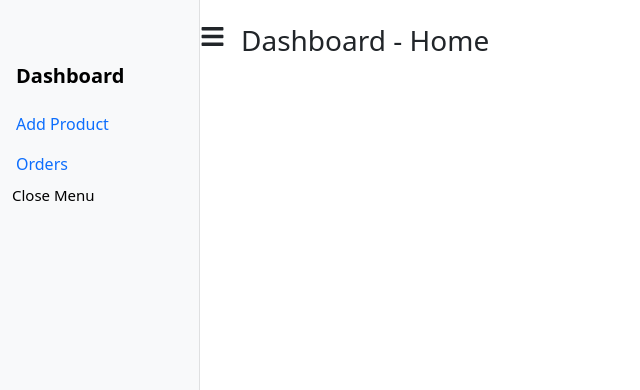
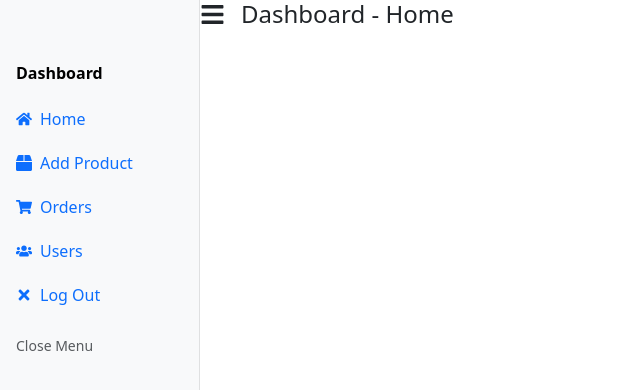
Before and after one commit to ZwolfConsultancyService/shubhammusicalFrontenndDashboard-, a React (Vite) app: page / in a window 1280 px wide. Shown: the top 390 px of the page, without its empty margins (0-640 px from the left). Built offline with nearby package versions, Linux system fonts and the light colour scheme.

Commit message:
User api

```diff
--- a/src/App.jsx
+++ b/src/App.jsx
@@ -36,6 +36,7 @@ import Dashbord from "./dasboard/Dashbord";
 import AddProductForm from "./dasboard/AddProductForm";
 import Orders from "./dasboard/Orders";
 import DashbordProduct from "./dasboard/DashbordProduct";
+import User from "./dasboard/User";
 
 function App() {
   return (
@@ -45,6 +46,7 @@ function App() {
           {/* Nested Routes */}
           <Route path="products" element={<DashbordProduct />} />
           <Route path="orders" element={<Orders />} />
+          <Route path="/users" element={<User />} />
           {/* <Route path="addproduct" element={<AddProductForm />} />  */}
         </Route>
       </Routes>
--- a/src/dasboard/Dashbord.jsx
+++ b/src/dasboard/Dashbord.jsx
@@ -1,4 +1,4 @@
-import React, { useState } from "react";
+import React, { useState, useEffect } from "react";
 import { Container, Row, Col } from "react-bootstrap";
 import { Outlet, useLocation } from "react-router-dom";
 import Sidebar from "./Sidebar";
@@ -8,31 +8,91 @@ import "./Dashbord.css";
 const Dashbord = () => {
   const location = useLocation();
   const [isSidebarOpen, setIsSidebarOpen] = useState(true);
+  const [isMobile, setIsMobile] = useState(false);
+
+  // Check if screen is mobile
+  useEffect(() => {
+    const checkScreenSize = () => {
+      const mobile = window.innerWidth < 768;
+      setIsMobile(mobile);
+      // Auto-close sidebar on mobile
+      if (mobile) {
+        setIsSidebarOpen(false);
+      } else {
+        setIsSidebarOpen(true);
+      }
+    };
+
+    checkScreenSize();
+    window.addEventListener('resize', checkScreenSize);
+    return () => window.removeEventListener('resize', checkScreenSize);
+  }, []);
+
+  // Get page title
+  const getPageTitle = () => {
+    const path = location.pathname.replace("/", "");
+    return path.charAt(0).toUpperCase() + path.slice(1) || "Home";
+  };
 
   return (
-    <Container fluid>
-      <Row>
-        <Col xs={isSidebarOpen ? 2 : 1} id="sidebar-wrapper">
-          <Sidebar isSidebarOpen={isSidebarOpen} setIsSidebarOpen={setIsSidebarOpen} />
+    <Container fluid className="p-0">
+      <Row className="g-0">
+        {/* Sidebar */}
+        <Col
+          xs={isSidebarOpen ? 12 : 0}
+          md={isSidebarOpen ? 3 : 1}
+          lg={isSidebarOpen ? 2 : 1}
+          id="sidebar-wrapper"
+          className={`${isMobile && isSidebarOpen ? 'position-fixed' : ''}`}
+          style={{
+            zIndex: isMobile ? 1050 : 'auto',
+            height: isMobile ? '100vh' : 'auto'
+          }}
+        >
+          <Sidebar
+            isSidebarOpen={isSidebarOpen}
+            setIsSidebarOpen={setIsSidebarOpen}
+            isMobile={isMobile}
+          />
         </Col>
 
-        <Col xs={isSidebarOpen ? 10 : 11} id="page-content-wrapper">
-          <div className="align-items-center my-3">
-          <div className="dashboard-heading d-flex mt-4 ">
-            <FaBars
-              size={25}
-              className="me-3 cursor-pointer dashboard-page-icon"
-              onClick={() => setIsSidebarOpen(!isSidebarOpen)}
-              style={{ cursor: "pointer" }}
+        {/* Main Content */}
+        <Col
+          xs={12}
+          md={isSidebarOpen ? 9 : 11}
+          lg={isSidebarOpen ? 10 : 11}
+          id="page-content-wrapper"
+          className={`${isMobile && isSidebarOpen ? 'position-relative' : ''}`}
+        >
+          {/* Mobile Overlay */}
+          {isMobile && isSidebarOpen && (
+            <div
+              className="position-fixed w-100 h-100 bg-dark opacity-50"
+              style={{ zIndex: 1040 }}
+              onClick={() => setIsSidebarOpen(false)}
             />
+          )}
 
-           <h3 className="">Dashboard - {location.pathname.replace("/", "") || "Home"}</h3>
-
-           </div>
+          {/* Header */}
+          <div className="px-3 py-2 px-md-4 py-md-3">
+            <div className="dashboard-heading d-flex align-items-center">
+              <FaBars
+                size={isMobile ? 20 : 25}
+                className="me-2 me-md-3 cursor-pointer dashboard-page-icon"
+                onClick={() => setIsSidebarOpen(!isSidebarOpen)}
+                style={{ cursor: "pointer" }}
+              />
+              <h3 className="mb-0 fs-4 fs-md-3">
+                <span className="d-none d-md-inline">Dashboard - </span>
+                {getPageTitle()}
+              </h3>
+            </div>
           </div>
 
-          {/* Renders the selected route component */}
-          <Outlet />
+          {/* Page Content */}
+          <div className="px-2 px-md-3">
+            <Outlet />
+          </div>
         </Col>
       </Row>
     </Container>
--- a/src/dasboard/Sidebar.jsx
+++ b/src/dasboard/Sidebar.jsx
@@ -1,72 +1,120 @@
 import React from "react";
 import { Nav } from "react-bootstrap";
 import { Link, useLocation } from "react-router-dom";
-import {  FaTimes } from "react-icons/fa";
+import { FaTimes, FaHome, FaBox, FaShoppingCart, FaUsers } from "react-icons/fa";
 import "./Sidebar.css";
 
-const Sidebar = ({ isSidebarOpen, setIsSidebarOpen }) => {
+const Sidebar = ({ isSidebarOpen, setIsSidebarOpen, isMobile }) => {
   const location = useLocation();
 
-  // Function to close sidebar and navigate
+  // Function to close sidebar and navigate (especially for mobile)
   const handleNavigation = () => {
-    setIsSidebarOpen(false); // Close sidebar after clicking a menu item
+    if (isMobile) {
+      setIsSidebarOpen(false);
+    }
   };
 
   return (
-    <div className={`sidebar bg-light ${isSidebarOpen ? "open" : "closed"}`}>
+    <div className={`sidebar bg-light ${isSidebarOpen ? "open" : "closed"} ${isMobile ? 'mobile-sidebar' : ''}`}>
+      {/* Header */}
       <div className="sidebar-header d-flex justify-content-between align-items-center p-3">
-        <h5 className="fw-bold m-0 ">Dashboard</h5>
-
+        <h5 className="fw-bold m-0 fs-6 fs-md-5">
+          {isSidebarOpen ? "Dashboard" : ""}
+        </h5>
+        {isMobile && (
+          <FaTimes
+            className="text-dark cursor-pointer"
+            onClick={() => setIsSidebarOpen(false)}
+            style={{ cursor: "pointer" }}
+          />
+        )}
       </div>
 
-      <Nav className="flex-column vh-100">
-        <Nav.Item>
-          {/* <Link
-            to="/home"
-            className={`nav-link  ${location.pathname === "/home" ? "active" : ""}`}
+      {/* Navigation */}
+      <Nav className="flex-column">
+        {/* Home */}
+        <Nav.Item className="mb-1">
+          <Link
+            to="/"
+            className={`nav-link d-flex align-items-center py-2 px-3 ${
+              location.pathname === "/home" ? "active" : ""
+            }`}
             onClick={handleNavigation}
           >
-            Home
-          </Link> */}
-        </Nav.Item>
-
-        <Nav.Item>
-          <Link
-            to="/products"
-            className={`nav-link ${location.pathname === "/products" ? "active" : ""}`}
-            onClick={handleNavigation}
-          >
-            Add Product
+            <FaHome className="me-2" />
+            {isSidebarOpen && <span>Home</span>}
           </Link>
         </Nav.Item>
 
-        <Nav.Item>
+        {/* Products */}
+        <Nav.Item className="mb-1">
           <Link
-            to="/orders"
-            className={`nav-link ${location.pathname === "/orders" ? "active" : ""}`}
+            to="/products"
+            className={`nav-link d-flex align-items-center py-2 px-3 ${
+              location.pathname === "/products" ? "active" : ""
+            }`}
             onClick={handleNavigation}
           >
-            Orders
+            <FaBox className="me-2" />
+            {isSidebarOpen && <span>Add Product</span>}
           </Link>
         </Nav.Item>
 
-        <Nav.Item>
-          {/* <Link
-            to="/logout"
-            className={`nav-link ${location.pathname === "/logout" ? "active" : ""}`}
+        {/* Orders */}
+        <Nav.Item className="mb-1">
+          <Link
+            to="/orders"
+            className={`nav-link d-flex align-items-center py-2 px-3 ${
+              location.pathname === "/orders" ? "active" : ""
+            }`}
             onClick={handleNavigation}
           >
-            Log Out
-          </Link> */}
+            <FaShoppingCart className="me-2" />
+            {isSidebarOpen && <span>Orders</span>}
+          </Link>
         </Nav.Item>
 
-        <div>   <p
-          className="sidebar-toggle-icon"
-          onClick={() => setIsSidebarOpen(!isSidebarOpen)}
-          style={{ cursor: "pointer", fontSize: "15px", paddingLeft:"12px" }}
-        > Close Menu</p></div>
+        {/* Users */}
+        <Nav.Item className="mb-1">
+          <Link
+            to="/users"
+            className={`nav-link d-flex align-items-center py-2 px-3 ${
+              location.pathname === "/users" ? "active" : ""
+            }`}
+            onClick={handleNavigation}
+          >
+            <FaUsers className="me-2" />
+            {isSidebarOpen && <span>Users</span>}
+          </Link>
+        </Nav.Item>
 
+        {/* Logout */}
+        <Nav.Item className="mb-1">
+          <Link
+            to="/logout"
+            className={`nav-link d-flex align-items-center py-2 px-3 ${
+              location.pathname === "/logout" ? "active" : ""
+            }`}
+            onClick={handleNavigation}
+          >
+            <FaTimes className="me-2" />
+            {isSidebarOpen && <span>Log Out</span>}
+          </Link>
+        </Nav.Item>
       </Nav>
+
+      {/* Close Menu Button (Desktop only) */}
+      {!isMobile && (
+        <div className="mt-auto p-3">
+          <p
+            className="sidebar-toggle-icon mb-0 small text-muted"
+            onClick={() => setIsSidebarOpen(!isSidebarOpen)}
+            style={{ cursor: "pointer" }}
+          >
+            {isSidebarOpen ? "Close Menu" : ""}
+          </p>
+        </div>
+      )}
     </div>
   );
 };
--- /dev/null
+++ b/src/dasboard/User.jsx
@@ -0,0 +1,173 @@
+import React, { useState, useEffect } from 'react';
+import { Button, Alert, Spinner } from 'react-bootstrap';
+import "bootstrap/dist/css/bootstrap.min.css";
+
+const User = () => {
+  const [users, setUsers] = useState([]);
+  const [loading, setLoading] = useState(true);
+  const [error, setError] = useState('');
+
+  // Function to fetch users from API
+  const fetchUsers = async () => {
+    setLoading(true);
+    setError('');
+
+    try {
+      const response = await fetch('https://shubhammusicalplacebackend.onrender.com/api/auth/users', {
+        method: 'GET',
+        headers: {
+          'Content-Type': 'application/json',
+          // Add authorization header if needed
+          // 'Authorization': `Bearer ${localStorage.getItem('token')}`
+        },
+      });
+
+      if (!response.ok) {
+        throw new Error(`HTTP error! status: ${response.status}`);
+      }
+
+      const data = await response.json();
+
+      // Handle different response structures
+      if (Array.isArray(data)) {
+        setUsers(data);
+      } else if (data.users && Array.isArray(data.users)) {
+        setUsers(data.users);
+      } else if (data.data && Array.isArray(data.data)) {
+        setUsers(data.data);
+      } else {
+        // If single user object
+        setUsers([data]);
+      }
+    } catch (err) {
+      console.error('Error fetching users:', err);
+      setError('Failed to fetch users. Please try again.');
+    } finally {
+      setLoading(false);
+    }
+  };
+
+  // Fetch users when component mounts
+  useEffect(() => {
+    fetchUsers();
+  }, []);
+
+  // Format date function
+  const formatDate = (dateString) => {
+    if (!dateString) return 'N/A';
+    return new Date(dateString).toLocaleDateString('en-IN', {
+      year: 'numeric',
+      month: 'short',
+      day: 'numeric'
+    });
+  };
+
+  return (
+    <div className="container-fluid px-2 px-md-3">
+      <div className="d-flex flex-column flex-md-row justify-content-between align-items-start align-items-md-center mb-2">
+        <h5 className="mb-2 mb-md-0 d-none d-md-block">Users Management</h5>
+        <div className="w-100 w-md-auto text-end">
+          <Button
+            variant="outline-primary"
+            size="sm"
+            onClick={fetchUsers}
+            disabled={loading}
+            className="w-100 w-md-auto"
+          >
+            {loading ? <Spinner animation="border" size="sm" /> : 'Refresh'}
+          </Button>
+        </div>
+      </div>
+
+      {error && (
+        <Alert variant="danger" className="mt-2">
+          {error}
+        </Alert>
+      )}
+
+      {loading ? (
+        <div className="text-center py-4">
+          <Spinner animation="border" role="status">
+            <span className="visually-hidden">Loading...</span>
+          </Spinner>
+          <p className="mt-2 small">Loading users...</p>
+        </div>
+      ) : users.length === 0 ? (
+        <Alert variant="info" className="mt-2">
+          No users found.
+        </Alert>
+      ) : (
+        <>
+          {/* Mobile Cards View */}
+          <div className="d-block d-md-none mt-5">
+            {users.map((user, index) => (
+              <div key={user._id || user.id || index} className="card mb-3 shadow-sm">
+                <div className="card-body p-3">
+                  <div className="row">
+                    <div className="col-12 mb-2">
+                      <strong className="text-dark">{user.name || user.fullName || 'N/A'}</strong>
+                    </div>
+                    <div className="col-12 mb-2">
+                      <small className="text-muted">Email:</small><br />
+                      <span className="text-primary fw-bold">{user.email}</span>
+                    </div>
+                    <div className="col-12 mb-2">
+                      <small className="text-muted">Registered:</small><br />
+                      <span className="small">{formatDate(user.createdAt || user.registeredAt)}</span>
+                    </div>
+                    <div className="col-12">
+                      <div className="d-flex gap-2">
+                        <button className="btn btn-sm btn-outline-success flex-fill fw-bold">Edit</button>
+                        <button className="btn btn-sm btn-outline-danger flex-fill fw-bold">Delete</button>
+                      </div>
+                    </div>
+                  </div>
+                </div>
+              </div>
+            ))}
+          </div>
+
+          {/* Desktop Table View */}
+          <div className="table-responsive mt-3 d-none d-md-block">
+            <table className="table table-hover">
+              <thead className="table-dark">
+                <tr>
+                  <th style={{ minWidth: '150px' }}>Name</th>
+                  <th style={{ minWidth: '200px' }}>Email</th>
+                  <th style={{ minWidth: '120px' }}>Registered</th>
+                  <th style={{ minWidth: '140px' }}>Action</th>
+                </tr>
+              </thead>
+              <tbody className="fw-bold">
+                {users.map((user, index) => (
+                  <tr key={user._id || user.id || index}>
+                    <td>{user.name || user.fullName || 'N/A'}</td>
+                    <td className="text-primary">{user.email}</td>
+                    <td>{formatDate(user.createdAt || user.registeredAt)}</td>
+                    <td>
+                      <span className="btn btn-sm text-success me-2 fw-bold">Edit</span>
+                      <span className="btn btn-sm text-danger fw-bold">Delete</span>
+                    </td>
+                  </tr>
+                ))}
+              </tbody>
+            </table>
+          </div>
+        </>
+      )}
+
+      {users.length > 0 && (
+        <div className="mt-3 d-flex flex-column flex-md-row justify-content-between align-items-start align-items-md-center">
+          <small className="text-muted mb-2 mb-md-0">
+            Total Users: <strong>{users.length}</strong>
+          </small>
+          <small className="text-muted">
+            Last updated: {new Date().toLocaleTimeString()}
+          </small>
+        </div>
+      )}
+    </div>
+  );
+};
+
+export default User;
```
